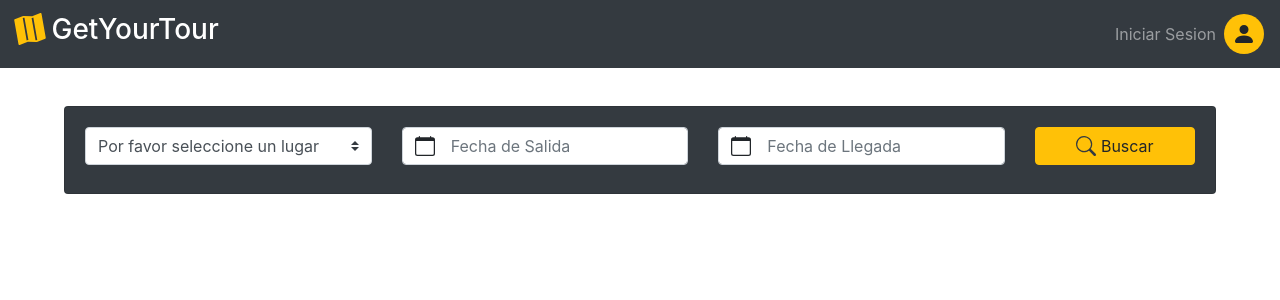
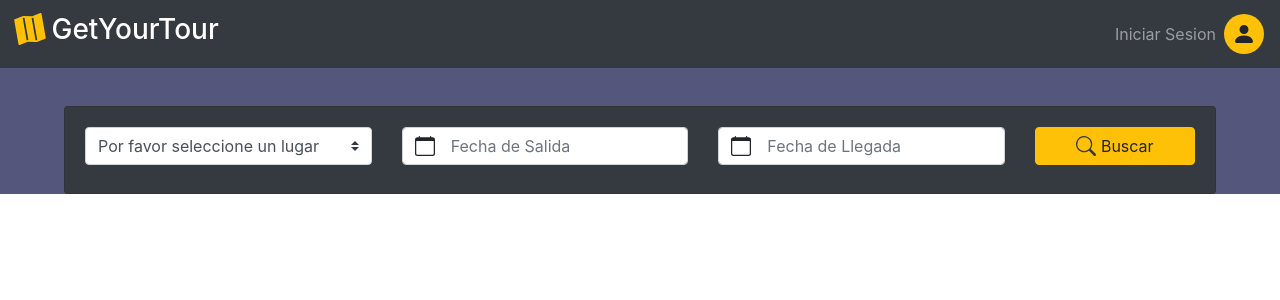
Before and after one commit to DavidVillalobos/tours-online, a Vue app in the folder frontend/: page / in a window 1280 px wide. Shown: the top 300 px of the page. Built offline with nearby package versions, Linux system fonts and the light colour scheme.

Commit message:
Update NavBar.vue

```diff
--- a/frontend/src/App.vue
+++ b/frontend/src/App.vue
@@ -1,7 +1,7 @@
 <template>
   <div id="app">
     <Navbar user=""/>
-    <SearchTour user="" id="search"/>
+    <SearchTour id="search"/>
   </div>
 </template>
 
@@ -20,7 +20,12 @@ export default {
 
 <style>
 
+#app{
+  background-color: #55567c
+}
+
 #search{
   margin: 3% 5% 0% 5%;
 }
+
 </style>
```
